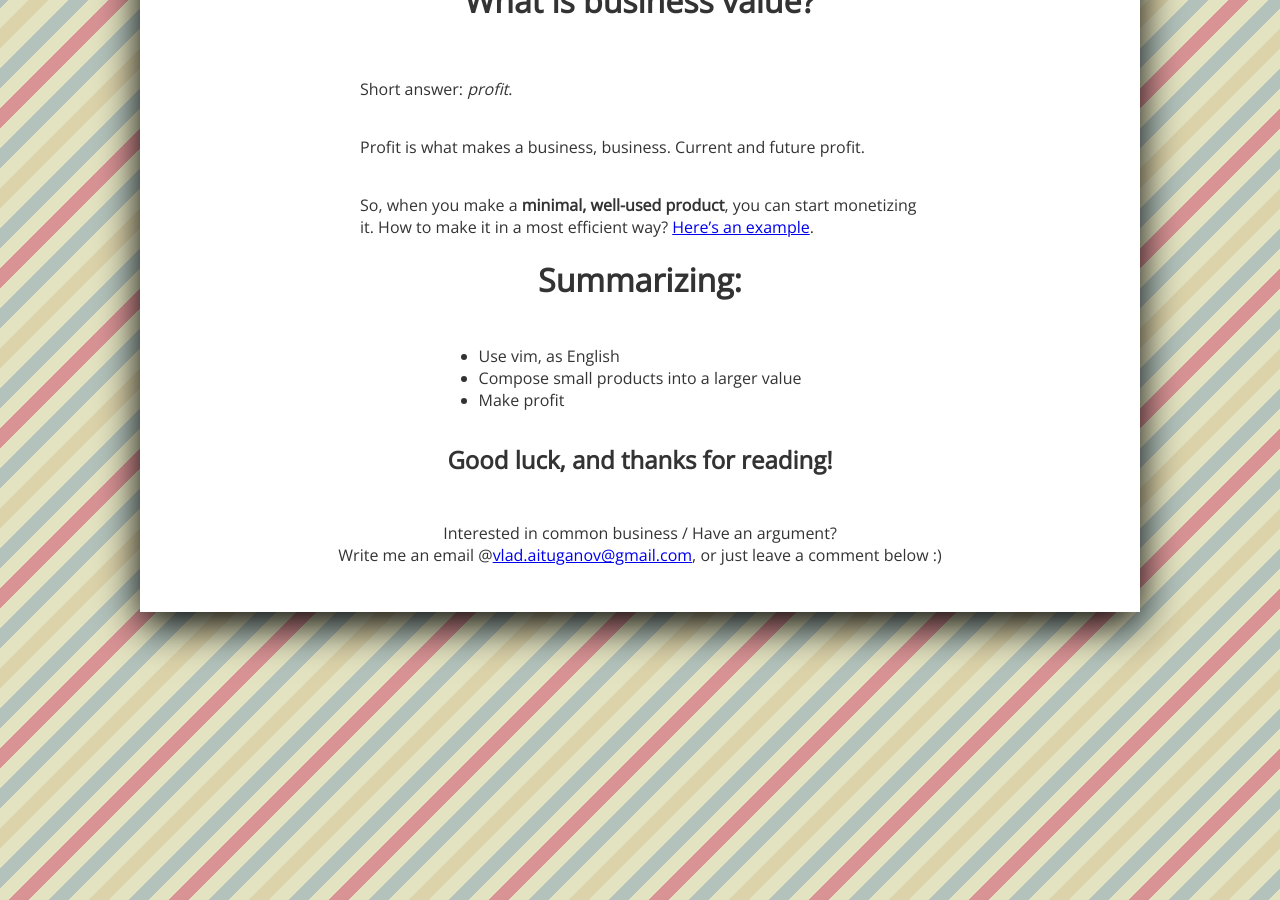
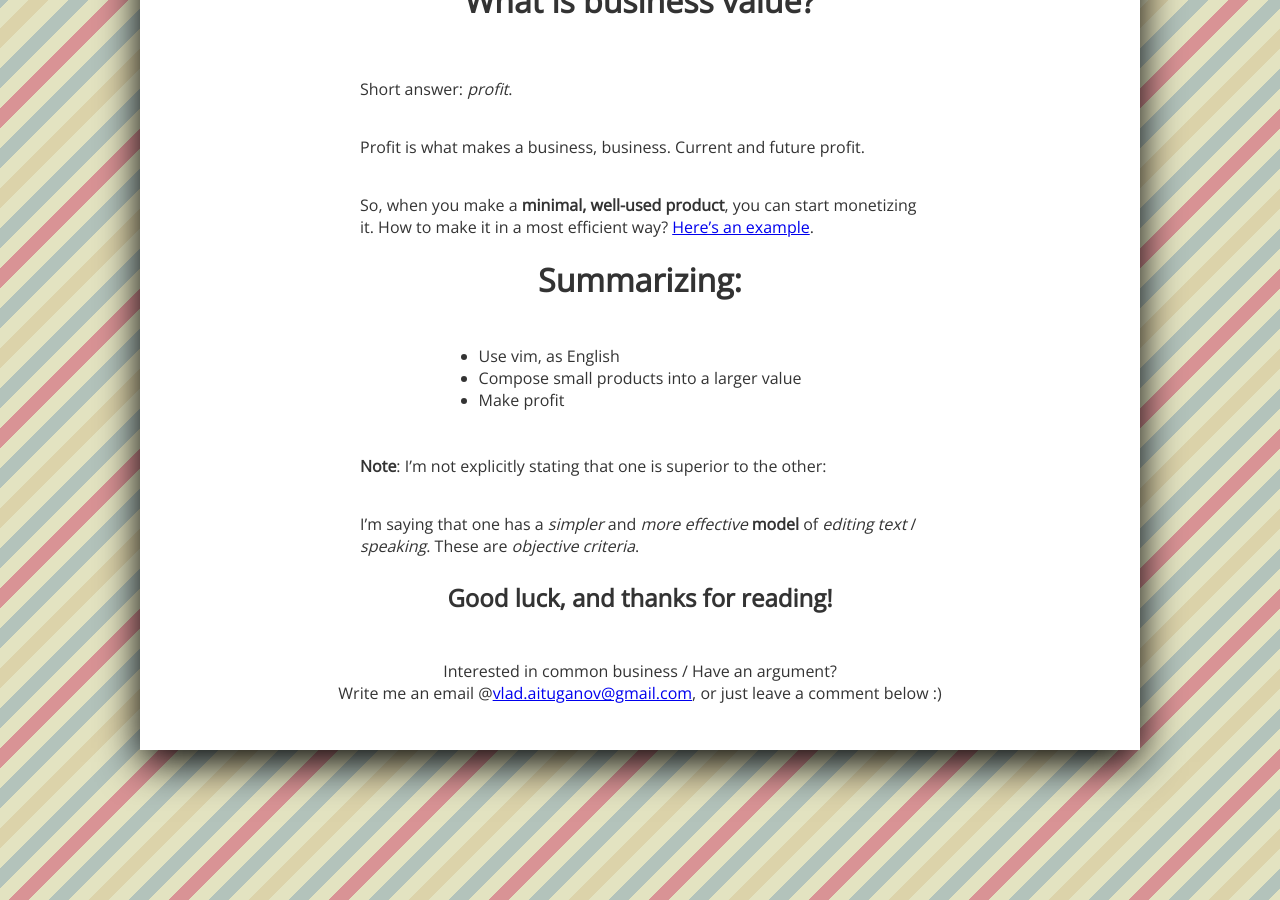
Before and after one commit to Naissur/Naissur.github.io, a Jekyll site: the page built from _posts/2016-04-20-vim.md, in a window 1280 px wide and 900 px high, scrolled down 932 px. Built offline with Jekyll 4.4.1, drawn with Linux system fonts in a browser that asks for light colours; comment, search, counter and statistics services are not loaded.

Commit message:
Fix last post

```diff
--- a/_posts/2016-04-20-vim.md
+++ b/_posts/2016-04-20-vim.md
@@ -43,4 +43,8 @@
 - Compose small products into a larger value
 - Make profit
 
+**Note**:  I'm not explicitly stating that one is superior to the other:
+
+I'm saying that one has a *simpler* and *more effective* **model** of *editing text* / *speaking*. These are *objective criteria*.
+
 ## Good luck, and thanks for reading!
```
